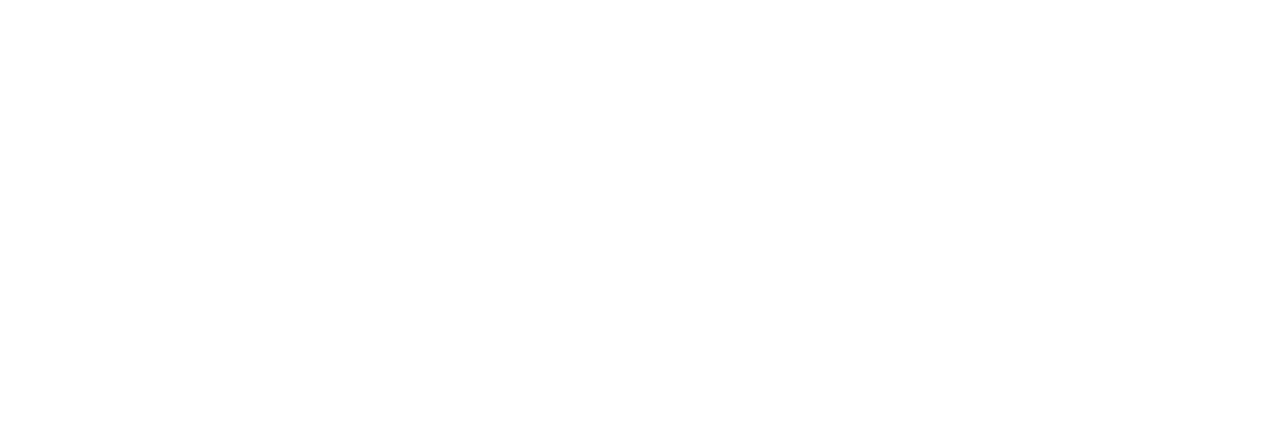
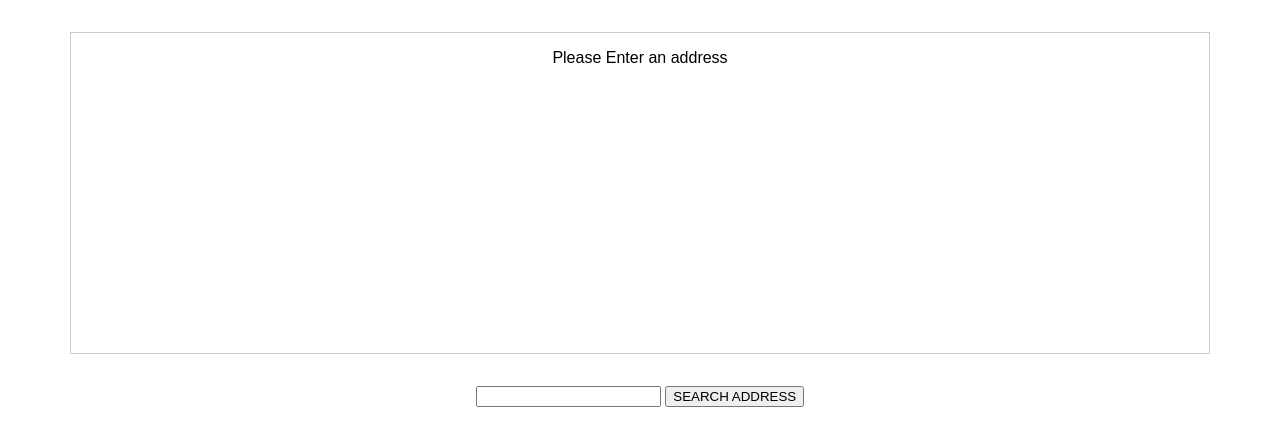
Before and after one commit to AbyssWalker1990/third-party-library-usage-typescript, a website built with webpack: page index.html in a window 1280 px wide. Built offline with nearby package versions, Linux system fonts and the light colour scheme.

Commit message:
done some preparations with index and css files

```diff
--- /dev/null
+++ b/app.css
@@ -0,0 +1,18 @@
+html {
+  font-family: sans-serif;
+}
+
+#map {
+  width: 90%;
+  height: 20rem;
+  border: 1px solid #ccc;
+  margin: 2rem auto;
+  justify-content: center;
+  align-items: center;
+  text-align: center;
+}
+
+form {
+  text-align: center;
+  margin: 2rem auto;
+}
--- a/index.html
+++ b/index.html
@@ -6,7 +6,15 @@
   <meta http-equiv="X-UA-Compatible" content="ie=edge">
   <title>Understanding TypeScript</title>
   <script src="dist/bundle.js" defer></script>
+  <link rel="stylesheet" href="app.css">
 </head>
 <body>
+  <div id="map">
+    <p>Please Enter an address</p>
+  </div>
+  <form>
+    <input type="text" id="address">
+    <button type="submit">SEARCH ADDRESS</button>
+  </form>
 </body>
 </html>
--- a/package.json
+++ b/package.json
@@ -10,6 +10,12 @@
   "author": "Volodymyr Bordiian",
   "license": "ISC",
   "devDependencies": {
+    "@typescript-eslint/eslint-plugin": "^5.54.0",
+    "eslint": "^8.35.0",
+    "eslint-config-standard-with-typescript": "^34.0.0",
+    "eslint-plugin-import": "^2.27.5",
+    "eslint-plugin-n": "^15.6.1",
+    "eslint-plugin-promise": "^6.1.1",
     "ts-loader": "^9.4.2",
     "typescript": "^4.9.5",
     "webpack": "^5.75.0",
--- a/src/app.ts
+++ b/src/app.ts
@@ -1,2 +1,3 @@
 // Code goes he
 console.log('lol')
+const a = 10
--- a/webpack.config.js
+++ b/webpack.config.js
@@ -1,6 +1,7 @@
 const path = require('path')
 
 module.exports = {
+  mode: 'development',
   devServer: {
     static: {
       directory: path.resolve(__dirname, '')
@@ -11,10 +12,9 @@ module.exports = {
   output: {
     filename: 'bundle.js',
     path: path.resolve(__dirname, 'dist'),
-    publicPath: '/dist/'
+    publicPath: '/'
   },
   devtool: 'inline-source-map',
-  mode: 'development',
   module: {
     rules: [
       {
```
Also changed, not shown: package-orig.json (deleted, +0 -24 lines), .eslintrc.json (added), 1 other file.
